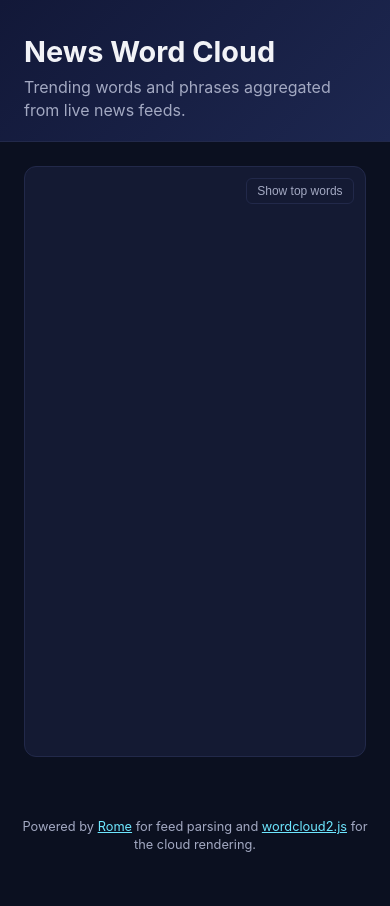
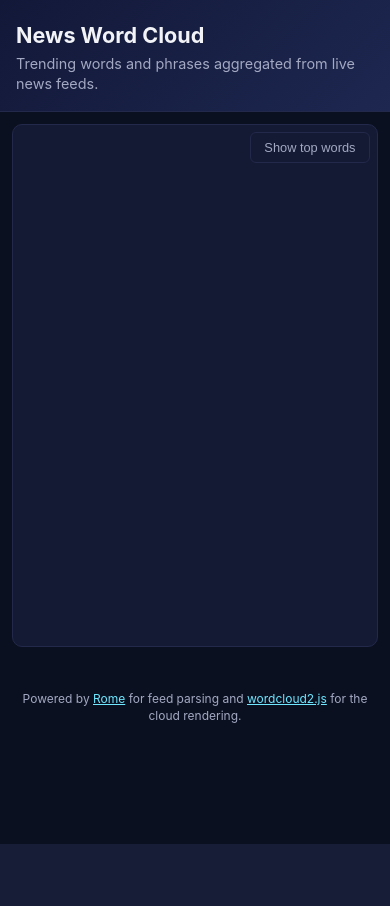
Before and after one commit to sandeepsachdev/Playground, a Spring app: page /cloud in a window 390 px wide. After the commit the page ends 844 px from the top, so only its background shows below. Run offline with Thymeleaf, Linux system fonts and the light colour scheme; the template is opened without the code that fills it, so the values that code supplies are empty; some libraries are stand-ins or nearby versions.

Commit message:
Mobile-friendly layout and crisp canvas on retina phones
- Add viewport meta and theme-color so mobile browsers render at device
  width instead of the 980px fallback that made everything tiny.
- Fix the word cloud canvas: use the actual container width (not a
  fixed 600px minimum that overflowed narrow screens) and scale the
  backing store by devicePixelRatio so text stays crisp on retina.
  weightFactor and gridSize now multiply by DPR too.
- Scale max/min word size to the container width so a big term never
  swamps a phone-sized canvas.
- Phone CSS (max-width: 600px): tighter header/main padding, smaller
  title, reflowed top-list rows with a full-width Exclude button that
  meets touch-target guidance, wider dialog with roomier rows, bigger
  toggle button.

```diff
--- a/src/main/resources/static/css/styles.css
+++ b/src/main/resources/static/css/styles.css
@@ -318,3 +318,88 @@ footer a {
     color: var(--muted);
     text-align: center;
 }
+
+@media (max-width: 600px) {
+    header {
+        padding: 1.25rem 1rem 0.75rem;
+    }
+    header h1 {
+        font-size: 1.35rem;
+    }
+    .tagline {
+        font-size: 0.9rem;
+    }
+    .meta {
+        font-size: 0.85rem;
+    }
+    .sources li {
+        font-size: 0.7rem;
+        padding: 0.15rem 0.5rem;
+    }
+    main {
+        padding: 0.75rem;
+        gap: 0.75rem;
+    }
+    #cloud {
+        min-height: 62vh;
+        padding: 0.5rem;
+        border-radius: 10px;
+    }
+    .toggle-top {
+        top: 0.5rem;
+        right: 0.5rem;
+        padding: 0.45rem 0.85rem;
+        font-size: 0.8rem;
+    }
+    .top-list {
+        padding: 0.75rem 0.9rem;
+        max-height: none;
+        border-radius: 10px;
+    }
+    .top-list h2 {
+        font-size: 1rem;
+    }
+    .top-list li {
+        display: flex;
+        flex-wrap: wrap;
+        align-items: center;
+        gap: 0.5rem;
+        padding: 0.5rem 0.5rem;
+    }
+    .top-list li .term {
+        flex: 1 1 auto;
+        min-width: 0;
+        word-break: break-word;
+    }
+    .top-list li .exclude {
+        flex: 1 0 100%;
+        padding: 0.55rem 0.75rem;
+        font-size: 0.8rem;
+        margin-top: 0.15rem;
+    }
+    #article-dialog {
+        width: 95%;
+        max-width: none;
+        max-height: 88vh;
+        border-radius: 10px;
+    }
+    #article-dialog .dialog-header {
+        padding: 0.75rem 1rem;
+    }
+    #article-dialog h2 {
+        font-size: 1rem;
+    }
+    #article-dialog .article-list {
+        max-height: calc(88vh - 56px);
+    }
+    #article-dialog .article-list li {
+        padding: 0.9rem 1rem;
+    }
+    #article-dialog .article-title {
+        font-size: 0.95rem;
+    }
+    footer {
+        padding: 1.25rem 0.75rem 1.75rem;
+        font-size: 0.75rem;
+    }
+}
--- a/src/main/resources/static/js/cloud.js
+++ b/src/main/resources/static/js/cloud.js
@@ -95,20 +95,28 @@
             return;
         }
         const rect = container.getBoundingClientRect();
+        const dpr = Math.max(1, window.devicePixelRatio || 1);
+        const cssW = Math.max(240, rect.width);
+        const cssH = Math.max(320, rect.height);
         const canvas = document.createElement('canvas');
-        canvas.width = Math.max(600, rect.width);
-        canvas.height = Math.max(480, rect.height);
+        canvas.width = Math.round(cssW * dpr);
+        canvas.height = Math.round(cssH * dpr);
+        canvas.style.width = cssW + 'px';
+        canvas.style.height = cssH + 'px';
         container.innerHTML = '';
         container.appendChild(canvas);
         canvas.style.cursor = 'pointer';
 
         const maxCount = words[0][1];
+        // Scale font sizes to the container so words never swamp a phone.
+        const maxWord = Math.min(72, Math.max(28, cssW * 0.18));
+        const minWord = Math.max(10, Math.min(14, cssW * 0.035));
 
         WordCloud(canvas, {
             list: words,
             fontFamily: 'Helvetica, Arial, sans-serif',
             weightFactor: function (count) {
-                return Math.max(12, (count / maxCount) * 70);
+                return Math.max(minWord, (count / maxCount) * maxWord) * dpr;
             },
             color: function () {
                 return palette[Math.floor(Math.random() * palette.length)];
@@ -116,7 +124,7 @@
             backgroundColor: 'transparent',
             rotateRatio: 0.25 + Math.random() * 0.3,
             rotationSteps: 2,
-            gridSize: 6 + Math.floor(Math.random() * 6),
+            gridSize: Math.round((6 + Math.floor(Math.random() * 6)) * dpr),
             shrinkToFit: true,
             shuffle: true,
             click: function (item) {
--- a/src/main/resources/templates/cloud.html
+++ b/src/main/resources/templates/cloud.html
@@ -2,6 +2,8 @@
 <html xmlns:th="http://www.thymeleaf.org" lang="en">
 <head>
     <meta charset="UTF-8"/>
+    <meta name="viewport" content="width=device-width, initial-scale=1, viewport-fit=cover"/>
+    <meta name="theme-color" content="#0b1020"/>
     <title>News Word Cloud</title>
     <link rel="stylesheet" th:href="@{/css/styles.css}"/>
 </head>
```
Also changed, not shown: README.md.
